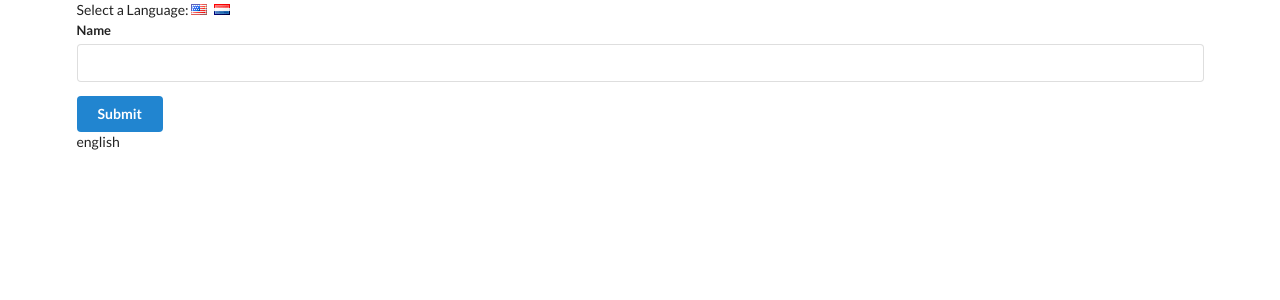
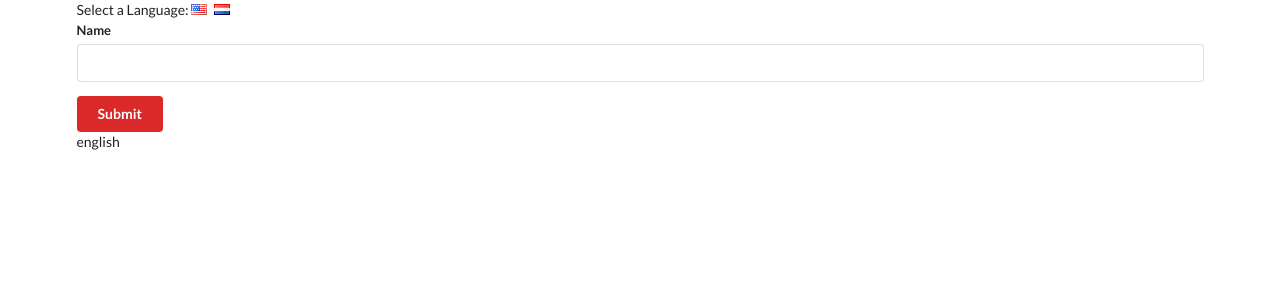
Before and after one commit to damienteo/basic-react-context, a React (Create React App) app: page / in a window 1280 px wide. Shown: the top 300 px of the page. Built offline with nearby package versions, Linux system fonts and the light colour scheme.

Commit message:
Multiple COnsumers

```diff
--- a/src/App.js
+++ b/src/App.js
@@ -2,6 +2,7 @@ import React, { Component } from "react";
 
 import UserCreate from "./components/userCreate";
 import LanguageContext from "./contexts/languageContext";
+import ColorContext from "./contexts/colorContexts";
 
 class App extends Component {
   state = { language: "english" };
@@ -24,9 +25,11 @@ class App extends Component {
             onClick={() => this.onLanguageChange("dutch")}
           />
         </div>
-        <LanguageContext.Provider value={this.state.language}>
-          <UserCreate />
-        </LanguageContext.Provider>
+        <ColorContext.Provider value="red">
+          <LanguageContext.Provider value={this.state.language}>
+            <UserCreate />
+          </LanguageContext.Provider>
+        </ColorContext.Provider>
         {this.state.language}
       </div>
     );
--- a/src/components/button.jsx
+++ b/src/components/button.jsx
@@ -1,14 +1,21 @@
 import React, { Component } from "react";
 import LanguageContext from "../contexts/languageContext";
+import ColorContext from "../contexts/colorContexts";
 
 class Button extends Component {
   render() {
     return (
-      <button className="ui button primary">
-        <LanguageContext.Consumer>
-          {value => (value === "english" ? "Submit" : "Voorleggen")}
-        </LanguageContext.Consumer>
-      </button>
+      <ColorContext.Consumer>
+        {color => {
+          return (
+            <button className={`ui button ${color}`}>
+              <LanguageContext.Consumer>
+                {value => (value === "english" ? "Submit" : "Voorleggen")}
+              </LanguageContext.Consumer>
+            </button>
+          );
+        }}
+      </ColorContext.Consumer>
     );
   }
 }
--- /dev/null
+++ b/src/contexts/colorContexts.jsx
@@ -0,0 +1,3 @@
+import React, { Component } from "react";
+
+export default React.createContext();
```
